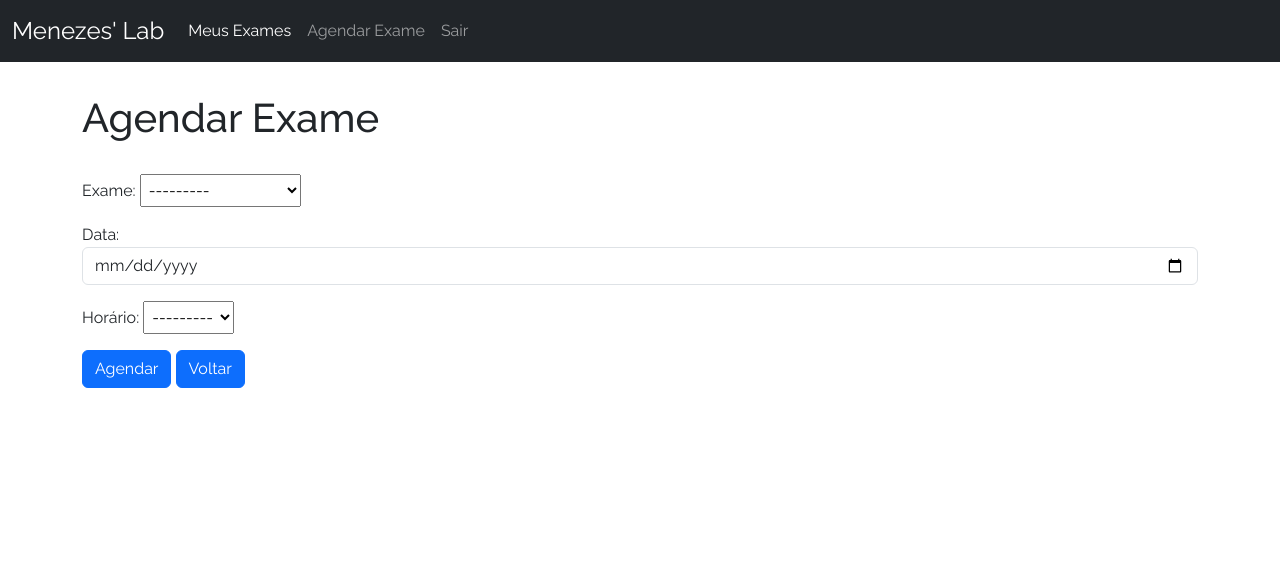
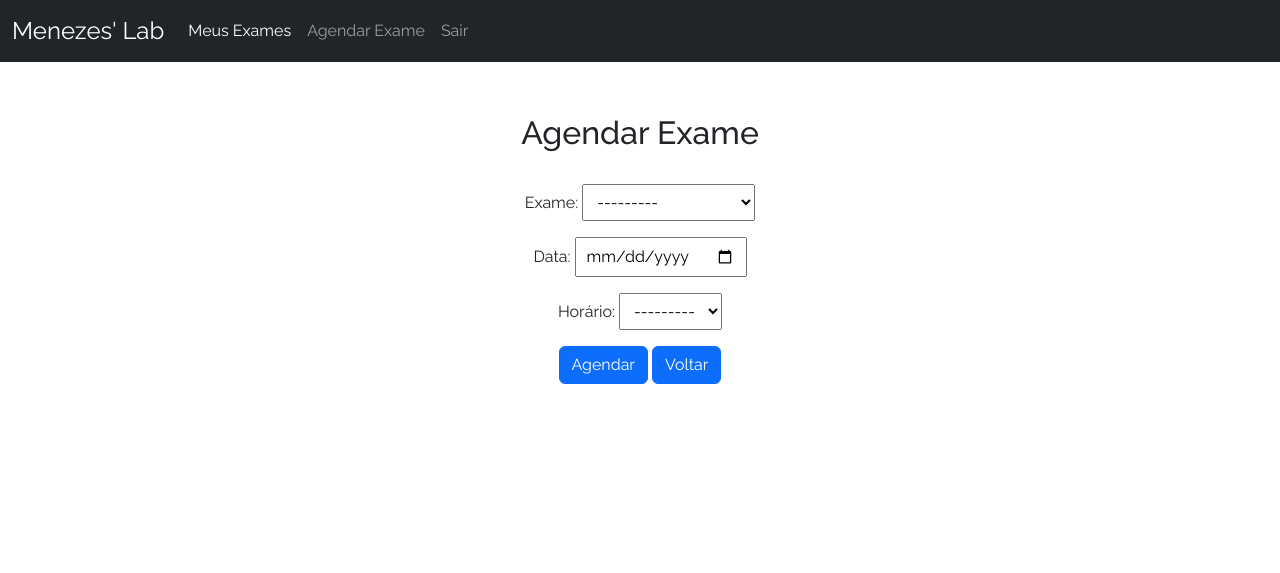
Before and after one commit to Mnz19/Django-crud, a Django app: page /create/ in a window 1280 px wide. Shown: the top 573 px of the page. Run offline with Django 4.2, Linux system fonts and the light colour scheme; data comes from the database, SQL or seed files in the repository; both versions use the stored data as it was after the commit; some libraries are stand-ins or nearby versions.

Commit message:
ajustando create

```diff
--- a/crud/forms.py
+++ b/crud/forms.py
@@ -15,5 +15,6 @@ class AgendamentoExameForm(forms.ModelForm):
         model = AgendamentoExame
         fields = ['exame','data','horario']
         widgets = {
-            'data': forms.DateInput(format=('%d/%m/%Y'),attrs={'class':'form-control','placeholder':'Select a date','type':'date'}),
+            'data': forms.DateInput(format=('%d/%m/%Y'),attrs={'class':'form-floating','placeholder':'Select a date','type':'date'}),
+
         }
--- a/crud/static/css/styles.css
+++ /dev/null
@@ -1,9 +0,0 @@
-html, *{
-    margin: 0;
-    padding: 0;
-    scroll-behavior: smooth;
-}
-
-select{
-    padding: 5px 4px;
-}
--- /dev/null
+++ b/crud/static/styles.css
@@ -0,0 +1,34 @@
+@import url('https://fonts.googleapis.com/css2?family=Raleway:ital,wght@0,100..900;1,100..900&display=swap');
+
+*{
+  font-family: "Raleway", sans-serif;
+  font-optical-sizing: auto;
+  font-weight: 400;
+  font-style: normal;
+}
+  .container {
+      margin-top: 20px;
+      height: 60vh;
+      width: 100vw;
+  }
+
+  .create{
+    display: flex;
+    flex-direction: column;
+    align-items: center;
+    text-align: center;
+  }
+
+  .create h1{
+    font-size: 4vh;
+  }
+
+  .create select{
+      padding: 7px 10px;
+      min-width: 34%;
+  }
+
+  .create input[type="date"]{
+      padding: 6px 10px;
+      min-width: 36%;
+  }
--- a/crud/templates/base.html
+++ b/crud/templates/base.html
@@ -1,13 +1,13 @@
+{% load bootstrap5 %}
 {% load static %}
-{% load bootstrap5 %}
 <!DOCTYPE html>
 <html lang="pt-br">
 <head>
     <meta charset="UTF-8">
     <title>{% block title %}Django CRUD{% endblock %}</title>
-    <link rel="stylesheet" href="{% static 'css/styles.css' %}" />
+    <link rel="stylesheet" href="{% static 'styles.css' %}" />
     {% bootstrap_css %}
-    <style>
+    <!-- <style>
       @import url('https://fonts.googleapis.com/css2?family=Raleway:ital,wght@0,100..900;1,100..900&display=swap');
 
       *{
@@ -21,7 +21,11 @@
             height: 60vh;
             width: 100vw;
         }
-    </style>
+        select{
+            padding: 5px 4px;
+            min-width: 40%;
+        }
+    </style> -->
 </head>
 <body>
     {% include 'componentes/navbar.html' %}
--- a/crud/templates/create.html
+++ b/crud/templates/create.html
@@ -1,9 +1,18 @@
 {% extends 'base.html'%}
 
-{% block title %}Adicionar livro{% endblock %}
+{% block title %}Agendar Exame{% endblock %}
+
+{% block extrahead %}
+    <style>
+        #id_exame, select{
+            padding: 5px 4px;
+            width: 40%;
+        }
+    </style>
+{% endblock %}
 
 {% block content %}
-
+<div class="create">
     <h1 style="margin: 4vh 0;">Agendar Exame</h1>
     <form id="agendar-form" method="POST">
         {% csrf_token %}
@@ -24,9 +33,7 @@
             </ul>
         </div>
     {% endif %}
-
-
-
+</div>
     <script>
         document.getElementById('agendar-form').addEventListener('submit', function(e) {
             event.preventDefault();
```
Also changed, not shown: db.sqlite3.
